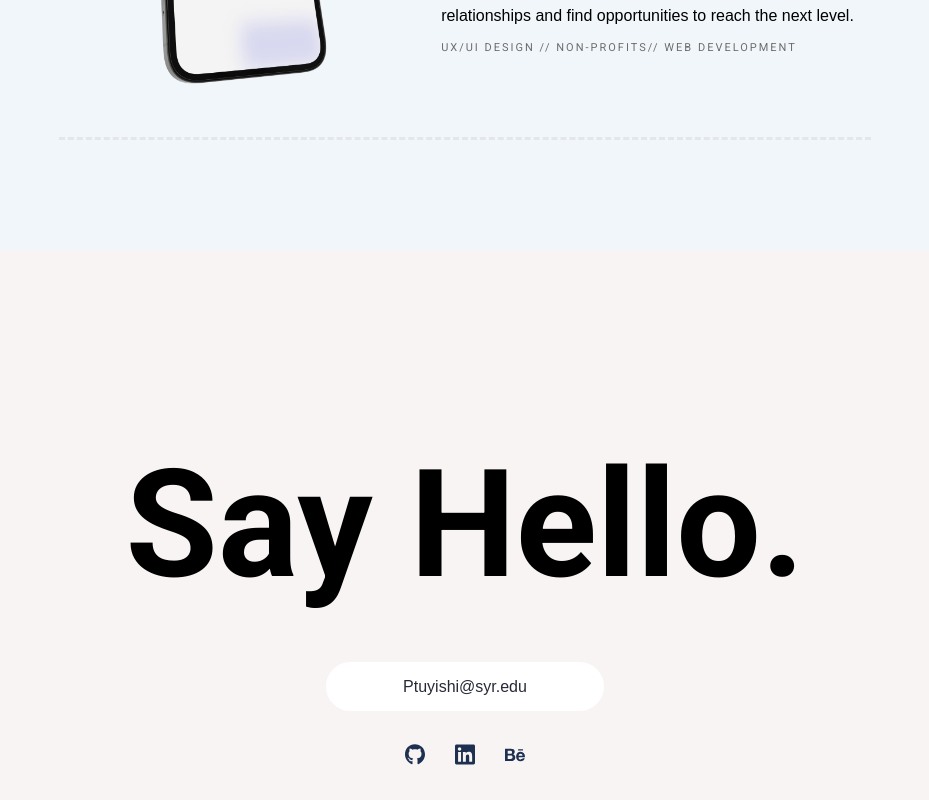
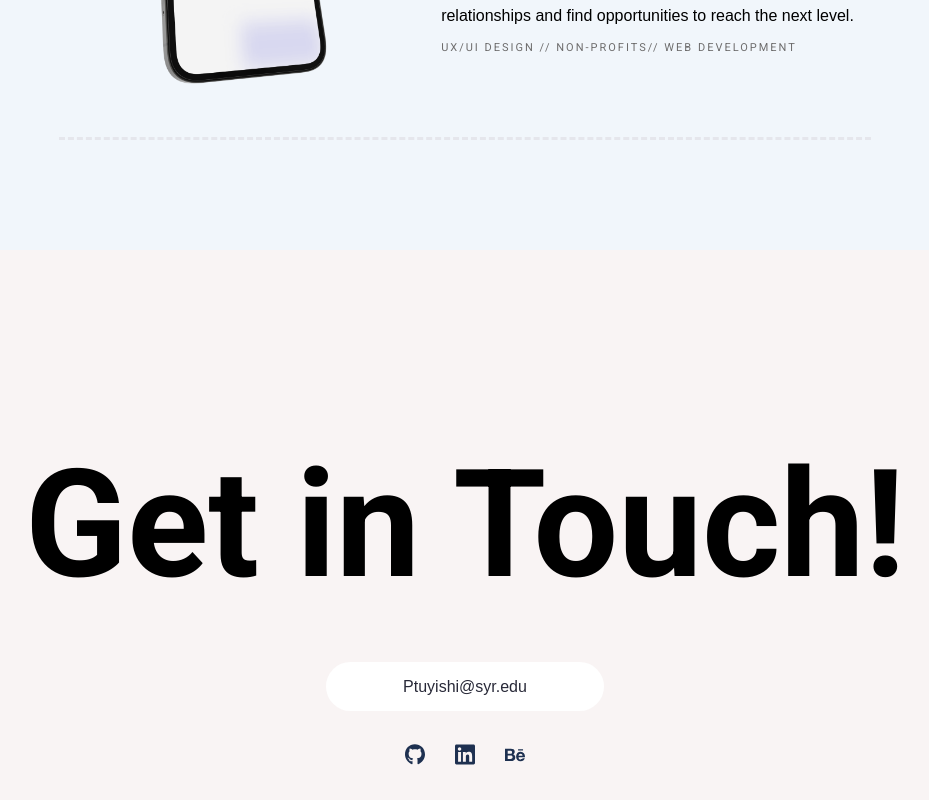
Before and after one commit to ptuyishi-su/patrick-react-portfolio, a React (Create React App) app: page /Home in a window 1280 px wide. Shown: the part 3044-3844 px from the top of the page, without its empty margins (175-1104 px from the left). Built offline with nearby package versions, Linux system fonts and the light colour scheme.

Commit message:
minor adjust

```diff
--- a/src/Pages/Home/Footer.jsx
+++ b/src/Pages/Home/Footer.jsx
@@ -9,7 +9,7 @@ export default function Footer() {
             <div className="footer--section--container">
                 <div className="footer--content">
                     {/* <LazyLoadImage src="/img/technologist.png" alt="Patrick Profile" className="footer-hero"/> */}
-                    <h1 className="footer--title">Say Hello.</h1>
+                    <h1 className="footer--title">Get in Touch!</h1>
                     <div className="footer--email">
                         <a  href="mailto:Ptuyishi@syr.edu">
                             <p className="text-medium">Ptuyishi@syr.edu</p>
```
